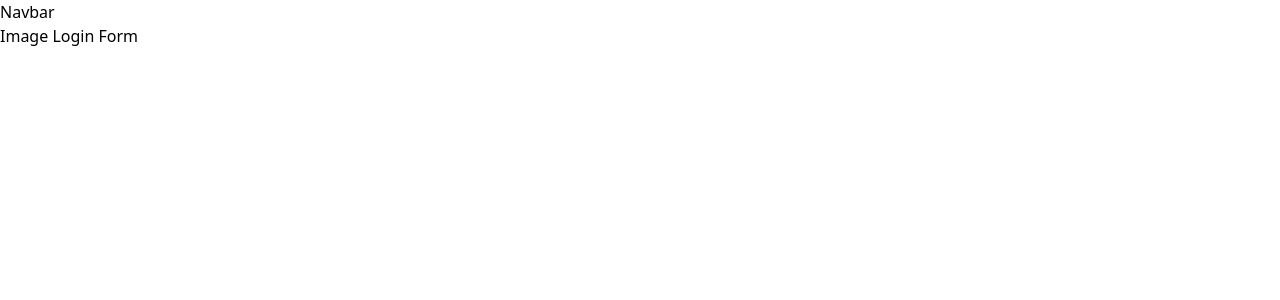
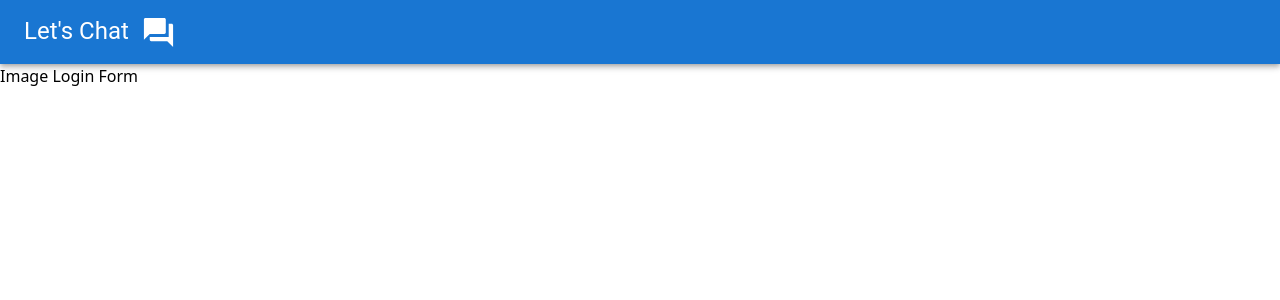
Before and after one commit to Lakshay-Randhawa/chat-with-me, a React (Vite) app: page / in a window 1280 px wide. Shown: the top 300 px of the page. Built offline with nearby package versions, Linux system fonts and the light colour scheme.

Commit message:
Update Navbar.tsx

```diff
--- a/src/App.tsx
+++ b/src/App.tsx
@@ -4,9 +4,7 @@ import { StyledEngineProvider } from "@mui/material/styles";
 export const App = () => {
   return (
     <StyledEngineProvider injectFirst>
-      <div>
-        <Homepage />
-      </div>
+      <Homepage />
     </StyledEngineProvider>
   );
 };
--- a/src/components/Navbar.tsx
+++ b/src/components/Navbar.tsx
@@ -1,3 +1,19 @@
+import { AppBar, Toolbar, Typography } from "@mui/material";
+import QuestionAnswerIcon from "@mui/icons-material/QuestionAnswer";
+
 export const Navbar = () => {
-  return <div>Navbar</div>;
+  return (
+    <div>
+      <AppBar position="static">
+        <Toolbar className="flex">
+          <div className="flex gap-3">
+            <Typography variant="h5">Let's Chat</Typography>
+            <div>
+              <QuestionAnswerIcon fontSize="large" />
+            </div>
+          </div>
+        </Toolbar>
+      </AppBar>
+    </div>
+  );
 };
```
